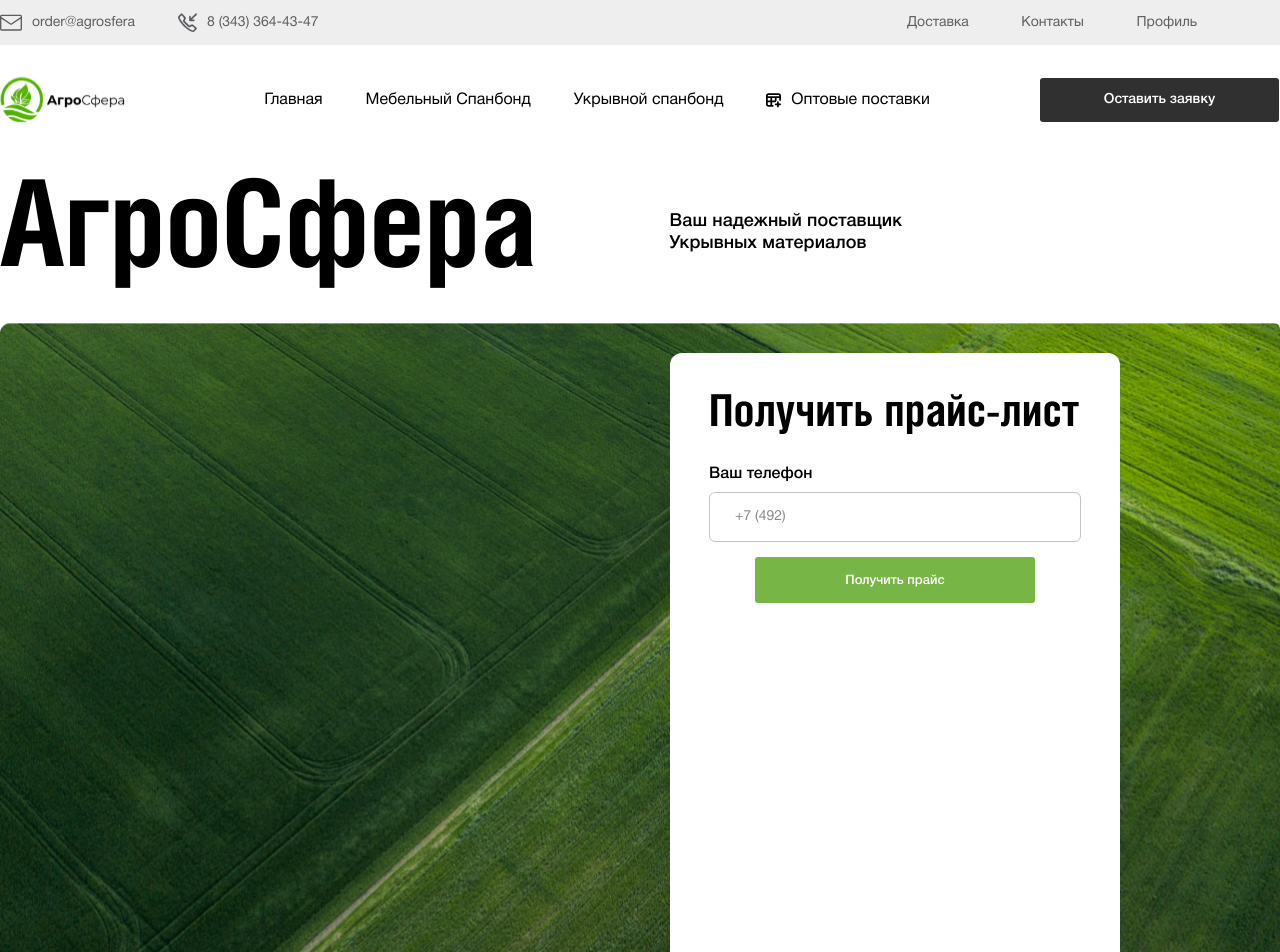
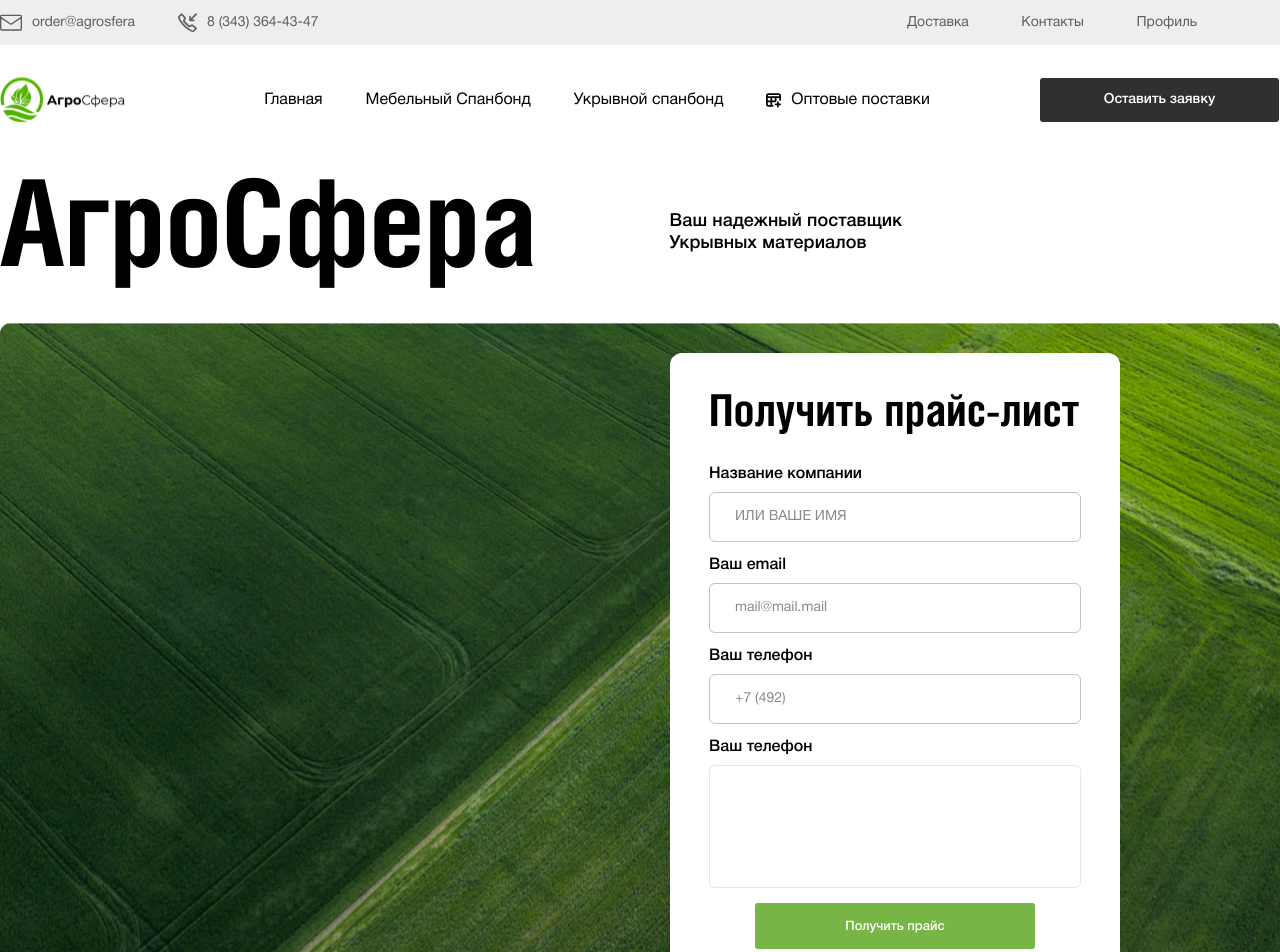
Before and after one commit to im-Arn/Agrosfera, a Next.js app: page / in a window 1280 px wide. Shown: the top 952 px of the page. Built offline with nearby package versions, Linux system fonts and the light colour scheme.

Commit message:
add new form

```diff
--- a/src/components/MainPage/MainPriceList/index.jsx
+++ b/src/components/MainPage/MainPriceList/index.jsx
@@ -3,23 +3,84 @@ import { Title2, Button } from '../../ui';
 import React, { useState } from 'react';
 
 const MainPriceList = () => {
-  const [error, setError] = useState(false);
-  const [phone, setPhone] = useState('');
+
+  const [formValues, setFormValues] = useState({
+    person: '',
+    mail: '',
+    phone: '',
+    message: '',
+  });
+
+  const [formErrors, setFormErrors] = useState({
+    name: false,
+    mail: false,
+    phone: false,
+  });
 
   const handleChange = (e) => {
-    const inputValue = e.target.value;
-    setPhone(inputValue);
-    if (!/^\+?\d+$/.test(inputValue)) {
-      setError(true);
-    } else {
-      setError(false);
+    const { name, value } = e.target;
+    setFormValues((prevValues) => ({
+      ...prevValues,
+      [name]: value,
+    }));
+    validateField(name, value);
+  };
+
+  const validateField = (fieldName, value) => {
+    let error = false;
+
+    // правила валидации для каждого поля
+    if (fieldName === 'person') {
+      if (value.trim() === '') {
+        error = true;
+      } else {
+        error = false;
+      }
+    } else if (fieldName === 'mail') {
+      if (!/\S+@\S+\.\S+/.test(value)) {
+        error = true;
+      } else {
+        error = false;
+      }
+    } else if (fieldName === 'phone') {
+      if (!/^\+?\d+$/.test(value)) {
+        error = true;
+      } else {
+        error = false;
+      }
     }
+
+    setFormErrors((prevErrors) => ({
+      ...prevErrors,
+      [fieldName]: error,
+    }));
+  };
+
+  const isFormValid = () => {
+    return Object.values(formErrors).every((error) => error === false);
   };
 
   const handleSubmit = (e) => {
     e.preventDefault();
-    setPhone('');
-    setError(false);
+
+    if (isFormValid()) {
+      setFormValues((prevValues) => ({
+        ...prevValues,
+        person: '',
+        mail: '',
+        phone: '',
+      }));
+    } else {
+      console.log('Форма содержит ошибки');
+      setFormErrors((prevErrors) => ({
+        ...prevErrors,
+        person: true,
+        mail: true,
+        phone: true,
+      }));
+    }
+
+
   };
 
   return (
@@ -29,16 +90,64 @@ const MainPriceList = () => {
   absolute top-[126px] md:top-[30px] md:right-40 px-[15px] py-[30px] md:px-[39px]'>
         <Title2>Получить прайс-лист</Title2>
         <form className='mt-[30px] flex flex-col items-center gap-[15px]' onSubmit={handleSubmit}>
-          <label className='w-full flex flex-col gap-[10px] text-[16px] leading-[16px] font-medium'><p>Ваш телефон</p>
+          <label className='w-full flex flex-col gap-[10px] text-[16px] leading-[16px] font-medium' htmlFor='person'><p>Название компании</p>
             <input
-              type='tel'
-              placeholder='+7 (492)'
-              value={phone}
+              type='text'
+              id='person'
+              name='person'
+              placeholder='ИЛИ ВАШЕ ИМЯ'
+              value={formValues.person}
               maxLength='12'
               onChange={handleChange}
               className={`w-full max-w-[310px] md:max-w-full h-[50px] px-[25px] rounded-md border-[1px] bg-transparent
             font-normal text-[14px] leading-[14px] focus:outline-none focus:border-black
-           ${error ? 'border-[#DD4433] text-[#DD4433] focus:border-[#DD4433]' : 'border-[#C4C4C4]'}
+           ${formErrors.person ? 'border-[#DD4433] text-[#DD4433] focus:border-[#DD4433]' : 'border-[#C4C4C4]'}
+           placeholder:text-[#898989] placeholder:text-[14px] placeholder:leading-[14px]
+           `}
+            />
+          </label>
+          <label className='w-full flex flex-col gap-[10px] text-[16px] leading-[16px] font-medium' htmlFor='mail'><p>Ваш email</p>
+            <input
+              type='email'
+              id='mail'
+              name='mail'
+              placeholder='mail@mail.mail'
+              value={formValues.mail}
+              maxLength='50'
+              onChange={handleChange}
+              className={`w-full max-w-[310px] md:max-w-full h-[50px] px-[25px] rounded-md border-[1px] bg-transparent
+            font-normal text-[14px] leading-[14px] focus:outline-none focus:border-black
+           ${formErrors.mail ? 'border-[#DD4433] text-[#DD4433] focus:border-[#DD4433]' : 'border-[#C4C4C4]'}
+           placeholder:text-[#898989] placeholder:text-[14px] placeholder:leading-[14px]
+           `}
+            />
+          </label>
+          <label className='w-full flex flex-col gap-[10px] text-[16px] leading-[16px] font-medium' htmlFor='phone'><p>Ваш телефон</p>
+            <input
+              type='tel'
+              id='phone'
+              name='phone'
+              placeholder='+7 (492)'
+              value={formValues.phone}
+              maxLength='12'
+              minLength='10'
+              onChange={handleChange}
+              className={`w-full max-w-[310px] md:max-w-full h-[50px] px-[25px] rounded-md border-[1px] bg-transparent
+            font-normal text-[14px] leading-[14px] focus:outline-none focus:border-black
+           ${formErrors.phone ? 'border-[#DD4433] text-[#DD4433] focus:border-[#DD4433]' : 'border-[#C4C4C4]'}
+           placeholder:text-[#898989] placeholder:text-[14px] placeholder:leading-[14px]
+           `}
+            />
+          </label>
+          <label className='w-full flex flex-col gap-[10px] text-[16px] leading-[16px] font-medium' htmlFor='message'><p>Ваш телефон</p>
+            <textarea
+              id='message'
+              name='message'
+              placeholder=''
+              value={formValues.message}
+              onChange={handleChange}
+              className={`w-full max-w-[310px] md:max-w-full h-[123px] resize-none px-[25px] py-[20px] rounded-md border-[1px] bg-transparent
+            font-normal text-[14px] leading-[14px] focus:outline-none focus:border-black
            placeholder:text-[#898989] placeholder:text-[14px] placeholder:leading-[14px]
            `}
             />
```
